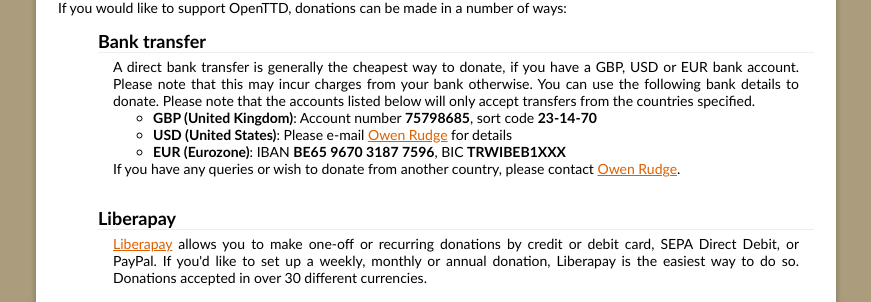
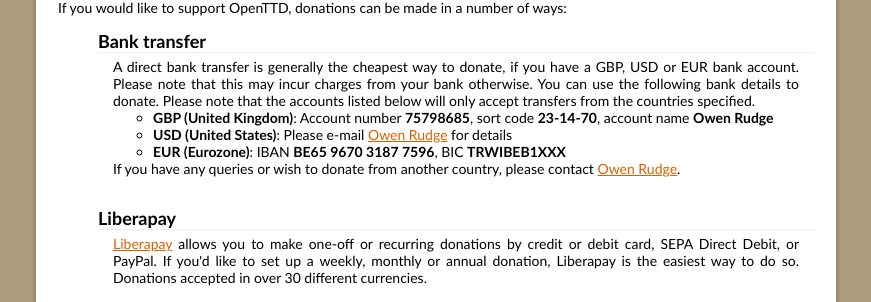
Before and after one commit to OpenTTD/website, a Jekyll site: the page built from pages/donate.html, in a window 1280 px wide. Shown: the part 286-588 px from the top of the page, without its empty margins (204-1075 px from the left). Built offline with Jekyll 4.4.1, drawn with Linux system fonts in a browser that asks for light colours.

Commit message:
Change: Add account name for UK bank account (required for verification) (#329)

```diff
--- a/pages/donate.html
+++ b/pages/donate.html
@@ -18,7 +18,7 @@
                     <div class="header">Bank transfer</div>
                     <div class="content">A direct bank transfer is generally the cheapest way to donate, if you have a GBP, USD or EUR bank account. Please note that this may incur charges from your bank otherwise. You can use the following bank details to donate. Please note that the accounts listed below will only accept transfers from the countries specified.
                         <ul>
-                            <li><b>GBP (United Kingdom)</b>: Account number <b>75798685</b>, sort code <b>23-14-70</b></li>
+                            <li><b>GBP (United Kingdom)</b>: Account number <b>75798685</b>, sort code <b>23-14-70</b>, account name <b>Owen Rudge</b></li>
                             <li><b>USD (United States)</b>: Please e-mail <a href="mailto:orudge@openttd.org">Owen Rudge</a> for details</li>
                             <li><b>EUR (Eurozone)</b>: IBAN <b>BE65 9670 3187 7596</b>, BIC <b>TRWIBEB1XXX</b></li>
                         </ul>
```
